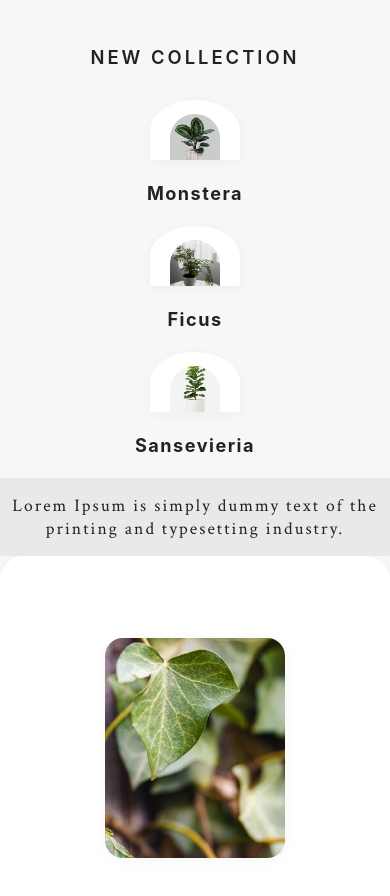
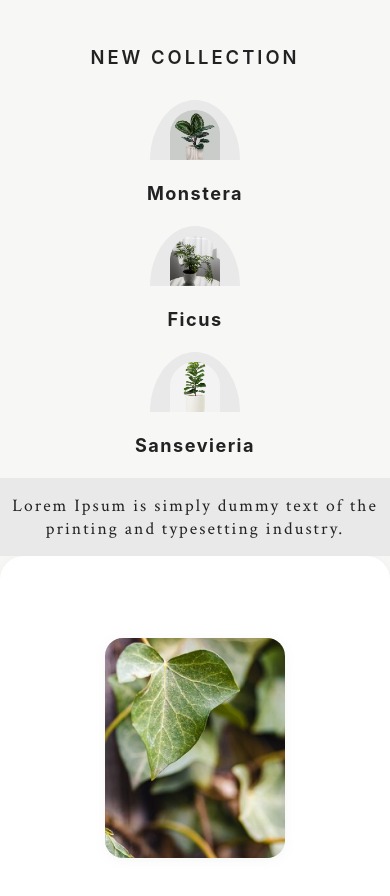
Before and after one commit to chasov-artem/organic-repo, a React (Vite) app: page / in a window 390 px wide. Shown: the part 2929-3825 px from the top of the page. Built offline with nearby package versions, Linux system fonts and the light colour scheme.

Commit message:
style: New Collection 2

```diff
--- a/src/components/CategoryList/CategoryList.jsx
+++ b/src/components/CategoryList/CategoryList.jsx
@@ -3,7 +3,7 @@ import styles from "./CategoryList.module.scss";
 
 const CategoryList = () => {
   const categories = useSelector((state) => state.content.categories);
-  const stripe = categories[categories.length - 1]; // Seeds
+  const stripe = categories[categories.length - 1];
 
   return (
     <section className={styles["category-list"]}>
--- a/src/components/NewCollection/NewCollection.module.scss
+++ b/src/components/NewCollection/NewCollection.module.scss
@@ -36,26 +36,30 @@
   }
 
   &__img-arc {
-    width: 180px;
-    height: 140px;
-    background: #fff;
-    border-radius: 120px 120px 0 0 / 100px 100px 0 0;
+    width: 200px;
+    height: 180px;
+    background: #e9e9e9;
+    border-radius: 90px 90px 0 0 / 100% 100% 0 0;
     display: flex;
     align-items: flex-end;
     justify-content: center;
     margin: 0 auto;
     overflow: hidden;
-    box-shadow: 0 2px 12px rgba(0, 0, 0, 0.04);
+    position: relative;
   }
 
   &__img {
     width: 120px;
     height: 120px;
     object-fit: contain;
-    margin-bottom: -10px;
+    margin-bottom: 0;
     background: transparent;
     border-radius: 0;
     box-shadow: none;
+    position: absolute;
+    left: 50%;
+    bottom: 0;
+    transform: translateX(-50%);
   }
 
   &__name {
@@ -83,6 +87,7 @@
     right: 50%;
     margin-left: -50vw;
     margin-right: -50vw;
+    z-index: 0;
   }
   &__desc {
     font-size: 1.1rem;
@@ -103,12 +108,11 @@
     &__img-arc {
       width: 120px;
       height: 90px;
-      border-radius: 80px 80px 0 0 / 60px 60px 0 0;
+      border-radius: 60px 60px 0 0 / 100% 100% 0 0;
     }
     &__img {
       width: 70px;
       height: 70px;
-      margin-bottom: -6px;
     }
     &__desc-wrap {
       padding: 24px 0 24px 0;
@@ -123,12 +127,11 @@
     &__img-arc {
       width: 90px;
       height: 60px;
-      border-radius: 45px 45px 0 0 / 30px 30px 0 0;
+      border-radius: 45px 45px 0 0 / 100% 100% 0 0;
     }
     &__img {
       width: 50px;
       height: 50px;
-      margin-bottom: -4px;
     }
     &__desc-wrap {
       padding: 16px 0 16px 0;
```
